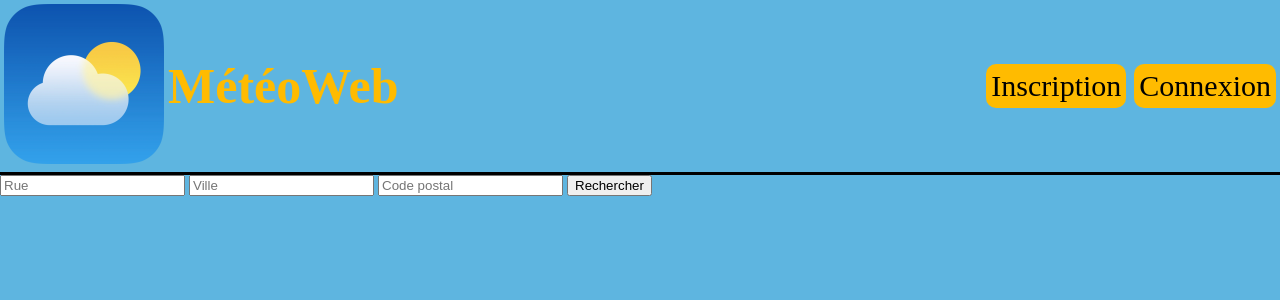
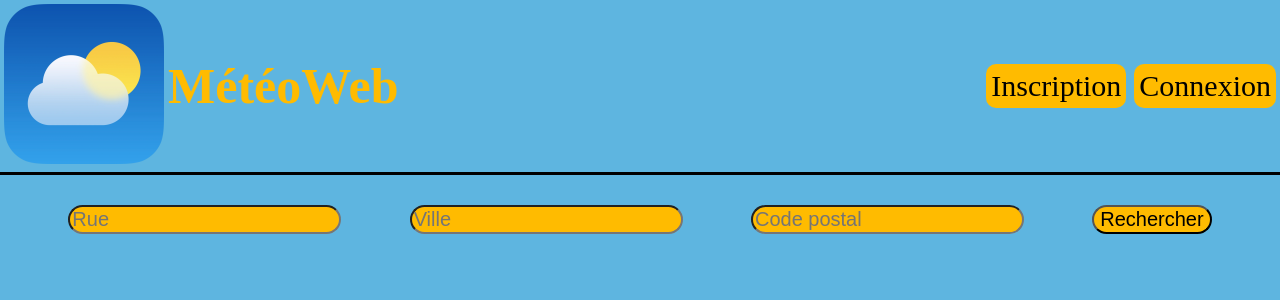
Before and after one commit to Artpare4/MeteoWeb, a Symfony app: template templates/adresse/index.html.twig in a window 1280 px wide. Shown: the top 300 px of the page. Run offline with Twig, Linux system fonts and the light colour scheme; the template is opened without the code that fills it, so the values that code supplies are empty; some libraries are stand-ins or nearby versions.

Commit message:
Ajout du css de la barre de recherche

```diff
--- a/public/style.css
+++ b/public/style.css
@@ -146,3 +146,18 @@ header{
     display: flex;
     flex-direction: row;
 }
+
+
+.search_bar{
+    display: flex;
+    flex-direction: row;
+    justify-content: space-evenly;
+    margin-top: 30px;
+}
+
+.textField,.button_search_bar{
+    font-size: 20px;
+    border-radius: 20px;
+    background-color: #ffbb00;
+    color: black;
+}
--- a/templates/form/_search-bar.html.twig
+++ b/templates/form/_search-bar.html.twig
@@ -1,9 +1,9 @@
 
 <div>
-    <form method="get" action="/search">
-        <input aria-label="rue" name="rue" placeholder="Rue" type="search">
-        <input aria-label="ville" name="ville" placeholder="Ville" type="search">
-        <input aria-label="cp" name="cp" placeholder="Code postal" type="search">
-        <button type="submit">Rechercher</button>
+    <form class="search_bar" method="get" action="/search">
+        <input class="textField" aria-label="rue" name="rue" placeholder="Rue" type="search">
+        <input class="textField" aria-label="ville" name="ville" placeholder="Ville" type="search">
+        <input class="textField" aria-label="cp" name="cp" placeholder="Code postal" type="search">
+        <button class="button_search_bar" type="submit">Rechercher</button>
     </form>
 </div>
```
